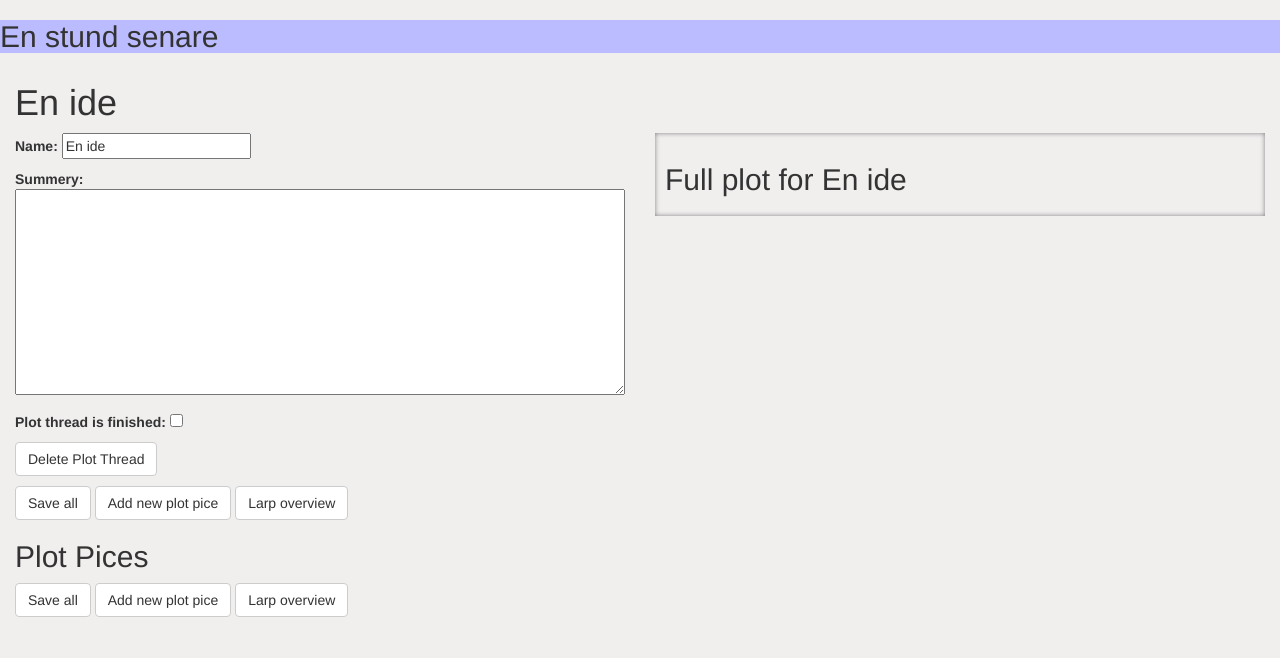
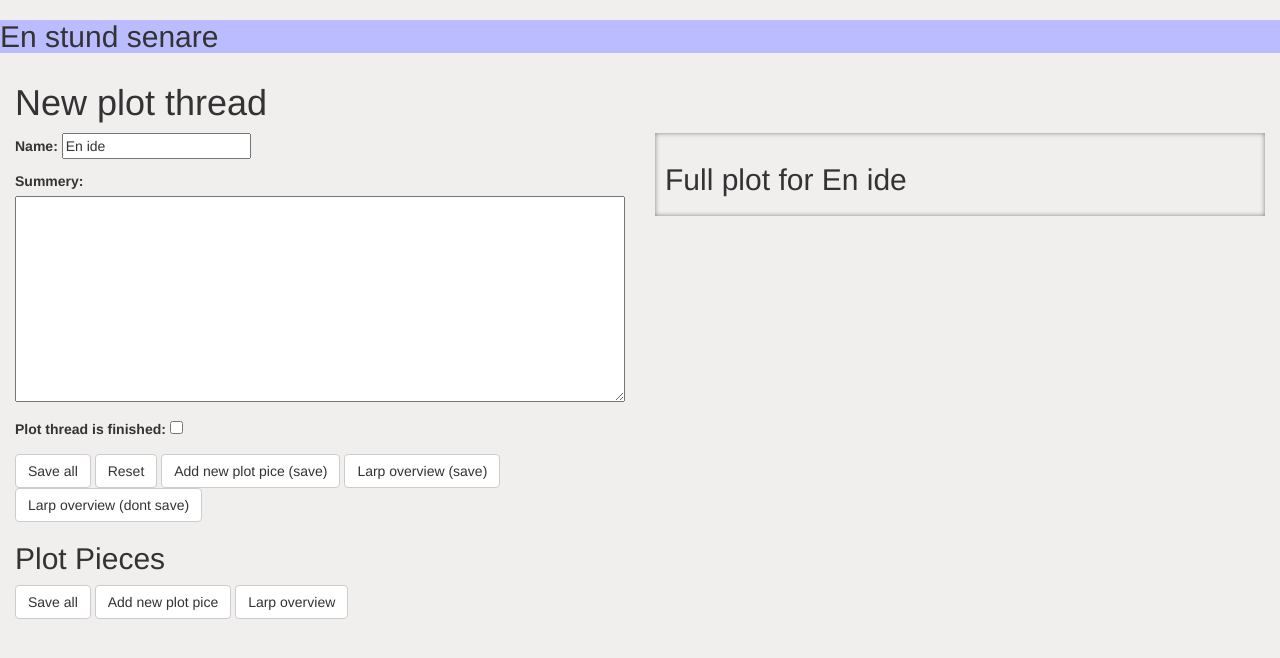
Before and after one commit to LindaLinsefors/larp, a Django app: page /GM/3/plot_thread/7/ in a window 1280 px wide. Shown: the top 658 px of the page. Run offline with Django 3.2, Linux system fonts and the light colour scheme; data comes from the database, SQL or seed files in the repository; both versions use the stored data as it was after the commit; data that the repository does not hold is empty; some libraries are stand-ins or nearby versions.

Commit message:
some bug fix, and some button design

```diff
--- a/plots/GM/forms.py
+++ b/plots/GM/forms.py
@@ -43,12 +43,6 @@ class PlotThreadForm(forms.ModelForm):
         fields = [  'name',
                     'summery',
                     'plot_is_finished'     ]
-
-class NewPlotThreadForm(forms.ModelForm):
-    class Meta:
-        model = PlotThread
-        fields = [  'name',
-                    'summery', ]
 
 
 class GroupPlotForm(forms.ModelForm):
--- a/plots/GM/views.py
+++ b/plots/GM/views.py
@@ -6,7 +6,7 @@ from django.core.exceptions import PermissionDenied
 
 from plots.models import PlotThread, PlotPart, PlotPice, Group, Character, GroupPlotPice, PersonalPlotPice, PlotPart, Membership, Larp
 
-from plots.GM.forms import PlotPiceForm, PlotPartForms, GroupPlotForm, GroupPlotPiceForms, PersonalPlotForm, PersonalPlotPiceForms, GroupForm, MembersForm, CharacterForm, LarpForm, PlotThreadForm, NewPlotThreadForm
+from plots.GM.forms import PlotPiceForm, PlotPartForms, GroupPlotForm, GroupPlotPiceForms, PersonalPlotForm, PersonalPlotPiceForms, GroupForm, MembersForm, CharacterForm, LarpForm, PlotThreadForm
 
 
 #Edit/New
@@ -68,7 +68,7 @@ def new(    request, larp_id, Class, ClassForm,
 #Index
 def index(request):
     return render( request, 'plots/GM/index.html',
-                { 'laprs': Larp.objects.all() }     )
+                { 'larps': Larp.objects.all() }     )
 
 #Larp
 
@@ -98,14 +98,14 @@ def larp_plots(request, larp_id):
                 # There is probably a better way to do this with filter
                 'characters_without_group':
                    [character for character in characters
-                    if list( character.groups.filter(lapr=larp) )==[] ],
+                    if list( character.groups.filter(larp=larp) )==[] ],
                 'plot_pices_without_character_or_group':
                    [plot_pice for plot_pice in larp.plotpice_set.all()
-                    if (list( plot_pice.characters.filter(lapr=larp) )==[]
-                        and list( plot_pice.groups.filter(lapr=larp) )==[] ) ],
+                    if (list( plot_pice.characters.filter(larp=larp) )==[]
+                        and list( plot_pice.groups.filter(larp=larp) )==[] ) ],
                 'plot_pices_without_plot_thread':
                    [plot_pice for plot_pice in larp.plotpice_set.all()
-                    if list( plot_pice.plot_threads.filter(lapr=larp) )==[] ],
+                    if list( plot_pice.plot_threads.filter(larp=larp) )==[] ],
                 } )
 
 #Plot Pice
@@ -217,7 +217,7 @@ def plot_thread(request, larp_id, id):
 
 def new_plot_thread(request, larp_id):
     return new( request, larp_id,
-                PlotThread, NewPlotThreadForm,
+                PlotThread, PlotThreadForm,
                 url='GM:plot_thread',
                 template='plots/GM/plot_thread.html'        )
 
--- a/plots/templates/plots/GM/plot_thread.html
+++ b/plots/templates/plots/GM/plot_thread.html
@@ -1,15 +1,12 @@
 {% extends "plots/GM/plots.html" %}
 
 
-{% block title %}
-    Plot thread: {{ class_instance.name }}
-{% endblock %}
-
-{% block top %}
-    <p> <b>Name:</b> {{ class_form.name }} </p>
-    <p> <b>Summery:</b> <br> {{ class_form.summery }} </p>
-    <p> <b>Plot thread is finished:</b> {{ class_form.plot_is_finished }}</p>
-    <p> <a href="delete" class="btn btn-default"> Delete Plot Thread </a> </p>
+{% block heading %}
+    {% if clas_instance %}
+        Plot thread: {{ class_instance.name }}
+    {% else %}
+        New plot thread
+    {% endif %}
 {% endblock %}
 
 
--- a/plots/templates/plots/GM/plots.html
+++ b/plots/templates/plots/GM/plots.html
@@ -36,7 +36,6 @@ function display_plot(){
 display_plot();
 
 $('textarea').change(function(){
-	alert('hej');
 	display_plot();
 });
 
@@ -112,8 +111,11 @@ $('textarea').change(function(){
 
 <div class="container-fluid">
 
+
     <h1>
+        {% block heading %}
         {{ class_instance.name }}
+        {% endblock %}
     </h1>
 
     <div class="row">
@@ -128,11 +130,13 @@ $('textarea').change(function(){
 
 			<p>
 		        <input type="submit" value="Save all" class="btn btn-default"/>
-		        <a href="plot_pice/new" class="btn btn-default"> Add new plot pice </a>
-				<a href="{% url 'GM:index' %}" class="btn btn-default"> Larp overview </a>
+		        <a href="" class="btn btn-default"> Reset </a>
+		        <a href="plot_pice/new" class="btn btn-default"> Add new plot pice (save) </a>
+				<a href="{% url 'GM:larp_plots' larp.id %}" class="btn btn-default"> Larp overview (save) </a>
+				<a href="{% url 'GM:larp_plots' larp.id %}" class="btn btn-default"> Larp overview (dont save) </a>
 			</p>
 
-            <h2> Plot Pices </h2>
+            <h2> Plot Pieces </h2>
 
 
 
```
Also changed, not shown: db.sqlite3.
